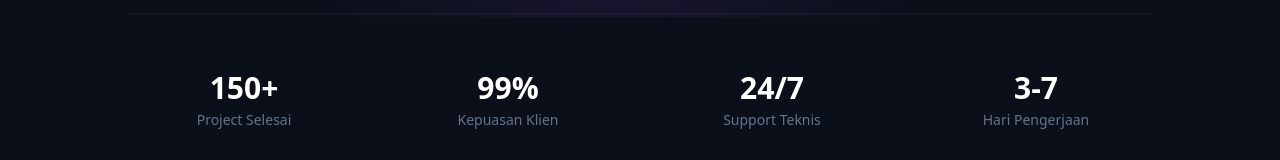
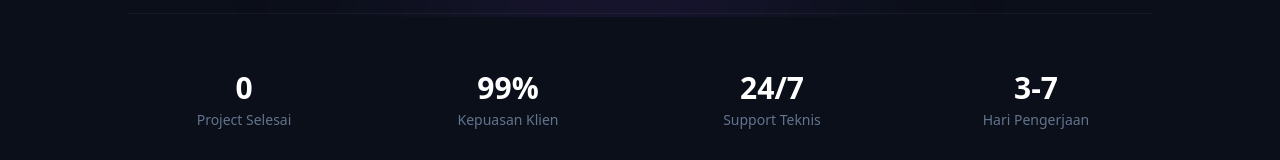
Before and after one commit to aryaintarann/varsaweb, a Next.js app: page / in a window 1280 px wide. Shown: the part 783-943 px from the top of the page. Built offline with nearby package versions, Linux system fonts and the light colour scheme; no server answers; the database is empty.

Commit message:
feat: auto-update project count from portfolio database

```diff
--- a/app/page.tsx
+++ b/app/page.tsx
@@ -28,7 +28,7 @@ export default async function Home() {
       </div>
 
       <Navbar />
-      <Hero settings={settings} />
+      <Hero settings={settings} portfolioCount={portfolioItems.length} />
       <About settings={settings} />
       <Services services={services} />
       <Portfolio items={portfolioItems} />
--- a/components/hero.tsx
+++ b/components/hero.tsx
@@ -21,6 +21,7 @@ interface HeroProps {
         stat4Value: string;
         stat4Label: string;
     } | null;
+    portfolioCount?: number;
 }
 
 // Default values fallback
@@ -40,7 +41,7 @@ const defaults = {
     stat4Label: "Hari Pengerjaan",
 };
 
-export function Hero({ settings }: HeroProps) {
+export function Hero({ settings, portfolioCount }: HeroProps) {
     const ref = useRef(null);
     const { scrollYProgress } = useScroll({
         target: ref,
@@ -124,7 +125,9 @@ export function Hero({ settings }: HeroProps) {
                     className="mt-20 pt-10 border-t border-white/5 grid grid-cols-2 md:grid-cols-4 gap-8"
                 >
                     <div className="p-4 rounded-2xl hover:bg-white/5 transition-colors">
-                        <h4 className="text-3xl font-bold text-white">{data.stat1Value}</h4>
+                        <h4 className="text-3xl font-bold text-white">
+                            {portfolioCount !== undefined ? portfolioCount : data.stat1Value}
+                        </h4>
                         <p className="text-sm text-slate-500 mt-1">{data.stat1Label}</p>
                     </div>
                     <div className="p-4 rounded-2xl hover:bg-white/5 transition-colors">
```
Also changed, not shown: public/uploads/1767239412291-e6hhyj.jpeg (added).
